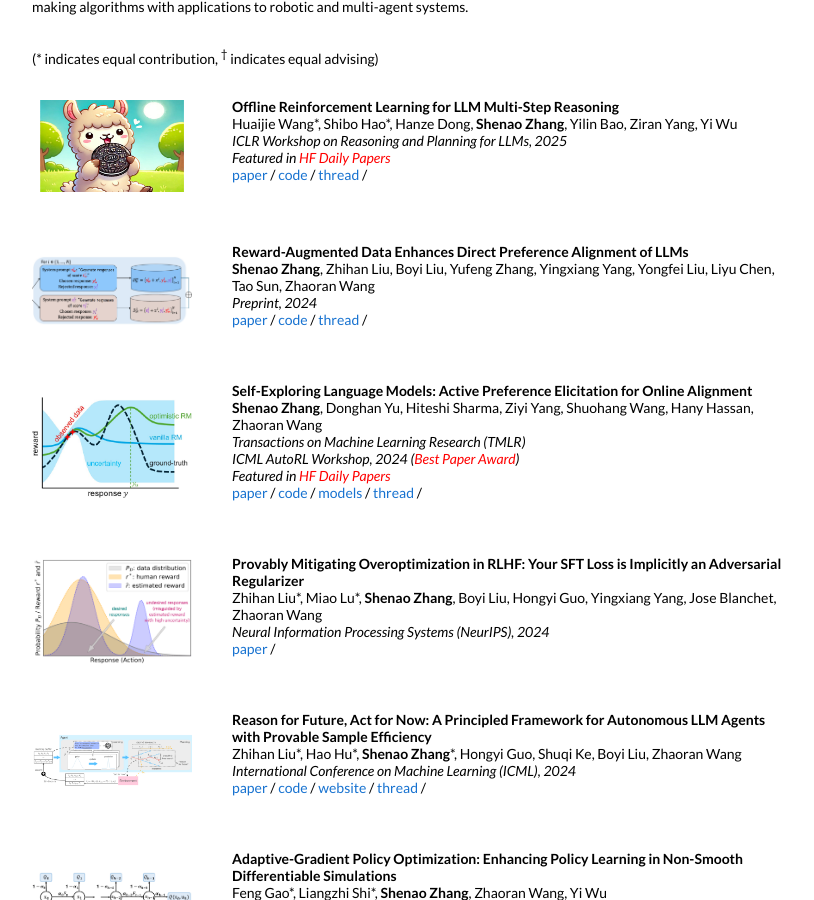
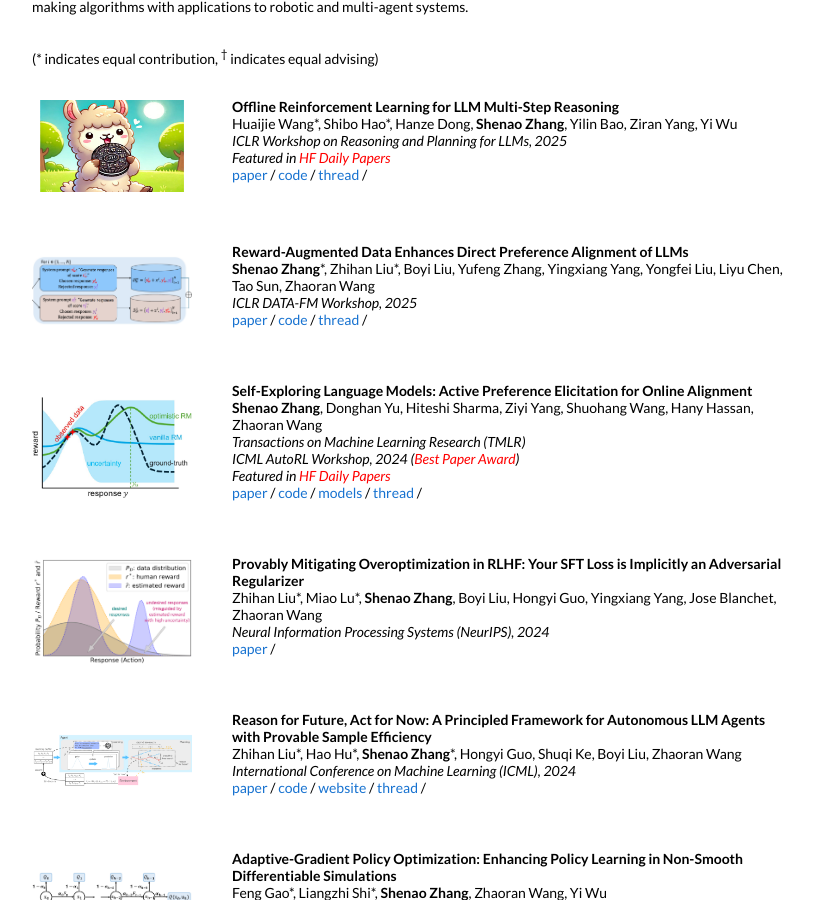
Before and after one commit to shenao-zhang/shenao-zhang.github.io, a Jekyll site: the page built from _posts/2024-12-25-oreo.markdown, in a window 1280 px wide and 900 px high, scrolled down 410 px. Shown: the whole window, without its empty margins (228-1042 px from the left). Built offline with Jekyll 4.4.1, drawn with Linux system fonts in a browser that asks for light colours.

Commit message:
Update 2024-10-07-realign.markdown

```diff
--- a/_posts/2024-10-07-realign.markdown
+++ b/_posts/2024-10-07-realign.markdown
@@ -5,8 +5,8 @@ date:   2024-10-07 12:17:53 +02:00
 image: /images/realign.jpg
 categories: research
 author: "Shenao Zhang"
-authors: "<strong>Shenao Zhang</strong>, Zhihan Liu, Boyi Liu, Yufeng Zhang, Yingxiang Yang, Yongfei Liu, Liyu Chen, Tao Sun, Zhaoran Wang"
-venue: "Preprint, 2024"
+authors: "<strong>Shenao Zhang</strong>*, Zhihan Liu*, Boyi Liu, Yufeng Zhang, Yingxiang Yang, Yongfei Liu, Liyu Chen, Tao Sun, Zhaoran Wang"
+venue: "ICLR DATA-FM Workshop, 2025"
 arxiv: https://arxiv.org/abs/2410.08067
 code: https://github.com/shenao-zhang/reward-augmented-preference
 thread: https://twitter.com/ShenaoZhang/status/1845884442721583467
```
